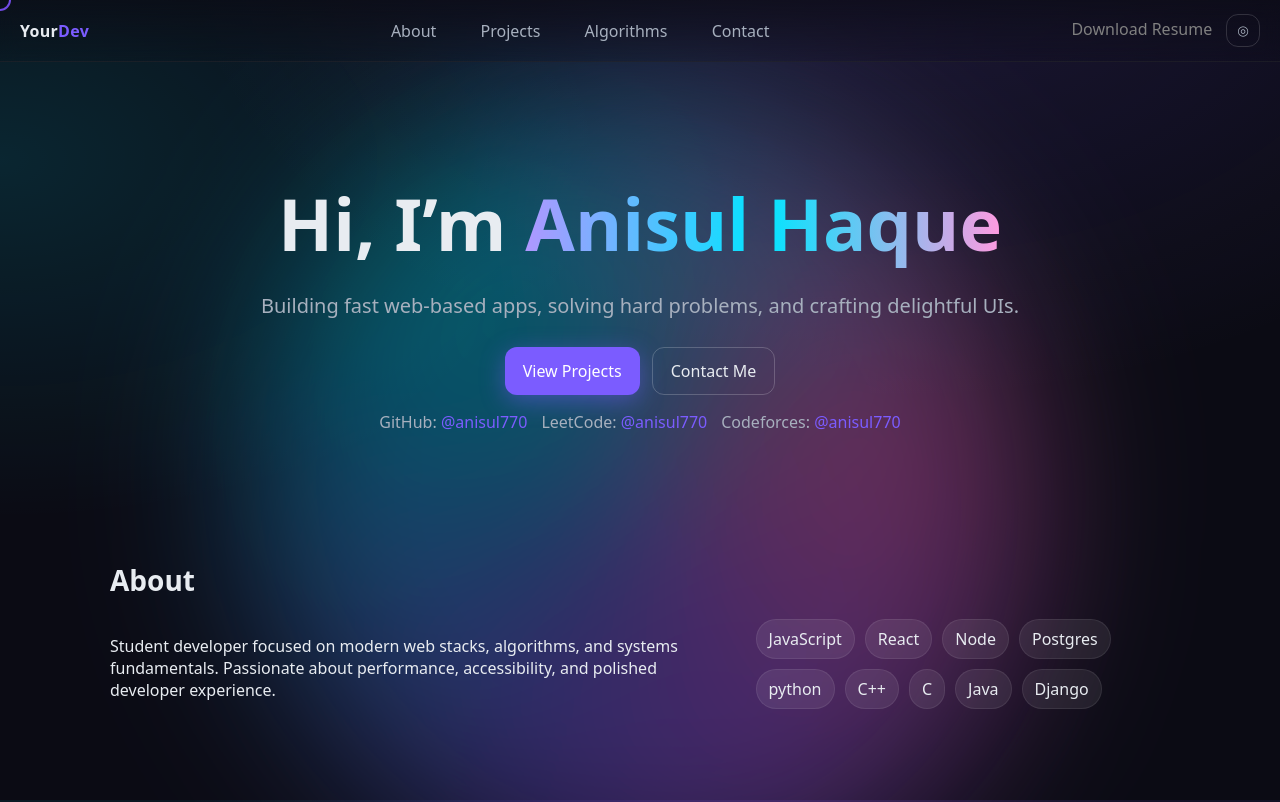
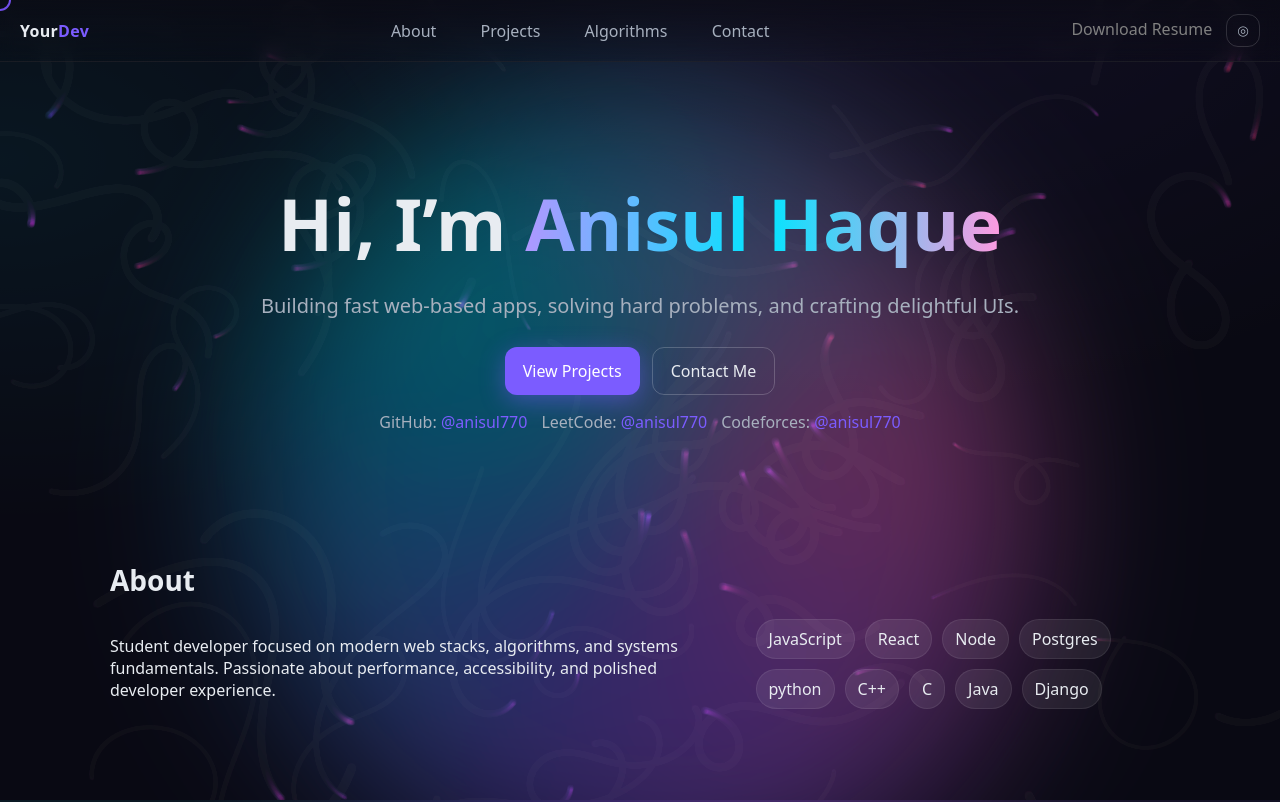
Before and after one commit to anisul770/AnisulHaque, a plain HTML site: page index.html in a window 1280 px wide. Shown: the top 802 px of the page. Drawn offline with Linux system fonts and the light colour scheme.

Commit message:
add particle with toggle

```diff
--- a/index.html
+++ b/index.html
@@ -10,7 +10,7 @@
 </head>
 
 <body>
-    <canvas id="bg" aria-hidden="true" hidden></canvas>
+    <canvas id="bg" aria-hidden="true" ></canvas>
     <div class="cursor" aria-hidden="true"></div>
 
     <header class="site-header">
--- a/script.js
+++ b/script.js
@@ -3,8 +3,9 @@ const canvas = document.getElementById('bg');
 const ctx = canvas.getContext('2d', { alpha: true });
 let w, h, dpr;
 const particles = [];
-const P_COUNT = 420;
+const P_COUNT = 50;
 let t = 0;
+let color = 'rgba(11,11,20,0.12)';
 const mouse = { x: 0, y: 0, vx: 0, vy: 0, down: false };
 const cursorEl = document.querySelector('.cursor');
 
@@ -86,7 +87,7 @@ for (let i = 0; i < P_COUNT; i++) particles.push(new Particle(i));
 function loop(ts) {
   t = ts;
   // Trail effect
-  ctx.fillStyle = 'rgba(11,11,20,0.12)';
+  ctx.fillStyle = color;
   ctx.fillRect(0, 0, w, h);
   ctx.globalCompositeOperation = 'lighter';
 
@@ -95,7 +96,7 @@ function loop(ts) {
     p.draw();
   }
 
-  ctx.globalCompositeOperation = 'source-over';
+  ctx.globalCompositeOperation = 'xor';
   requestAnimationFrame(loop);
 }
 requestAnimationFrame(loop);
@@ -134,7 +135,14 @@ document.querySelectorAll('.magnetic, .card').forEach(el => addMagnet(el, el.cla
 
 // Theme toggle
 const toggle = document.querySelector('.theme-toggle');
-toggle.addEventListener('click', () => document.body.classList.toggle('light'));
+toggle.addEventListener('click', () => {
+  document.body.classList.toggle('light')
+  if (document.body.classList.contains('light')) {
+    color = 'rgba(255, 255, 255, 0.18)';
+  } else {
+    color = 'rgba(11,11,20,0.12)';
+  }
+});
 
 // Year
 document.getElementById('year').textContent = new Date().getFullYear();
--- a/style.css
+++ b/style.css
@@ -236,7 +236,7 @@ body {
   --card: rgba(0,0,0,0.04);
   --glass: rgba(0,0,0,0.06);
   --ring: rgba(123,92,255,.25);
-  --canvas-trail: rgba(247,247,251,0.12);
+  --canvas-trail: rgb(247, 247, 251);
   --particle-hue1: 200;
   --particle-hue2: 260;
   --particle-sat: 70%;
```
